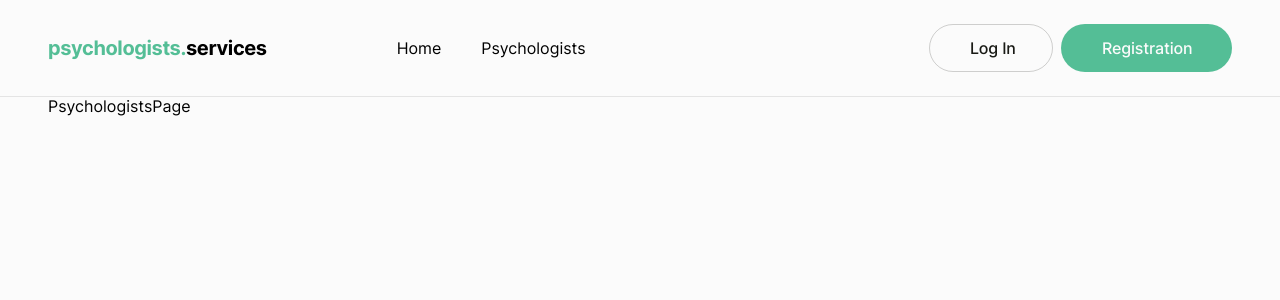
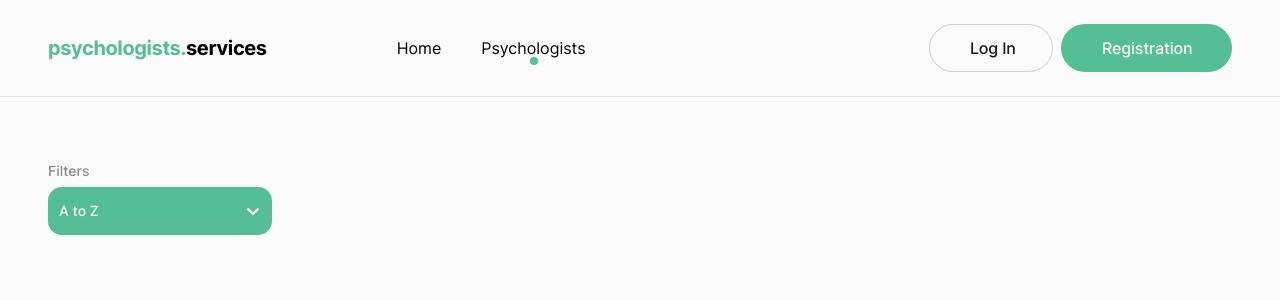
Before and after one commit to Goldenrash-lab/psychologists-service, a React (Vite) app: page /psychologists-service/psychologists in a window 1280 px wide. Shown: the top 300 px of the page. Built offline with nearby package versions, Linux system fonts and the light colour scheme.

Commit message:
markup filter select + add lib react-select

```diff
--- a/package.json
+++ b/package.json
@@ -20,6 +20,7 @@
     "react-dom": "^18.2.0",
     "react-redux": "^9.1.0",
     "react-router-dom": "^6.22.3",
+    "react-select": "^5.8.0",
     "styled-components": "^6.1.8"
   },
   "devDependencies": {
--- a/src/components/Filters/Filters.jsx
+++ b/src/components/Filters/Filters.jsx
@@ -1,5 +1,83 @@
+import { FilterLabel, FilterSelect, FiltersWrapper } from "./Filters.styled";
+
+const options = [
+  { value: "asc", label: "A to Z" },
+  { value: "desc", label: "Z to A" },
+  { value: "after10", label: "Less than 10$" },
+  { value: "past10", label: "Greater than 10$" },
+  { value: "pop", label: "Popular" },
+  { value: "notpop", label: "Not popular" },
+  { value: "all", label: "Show all" },
+];
+
 const Filters = () => {
-  return <div>Filters</div>;
+  return (
+    <FiltersWrapper>
+      <FilterLabel>
+        Filters
+        <FilterSelect
+          components={{
+            IndicatorSeparator: () => null,
+          }}
+          options={options}
+          placeholder="A to Z"
+          styles={{
+            control: (baseStyles, state) => ({
+              ...baseStyles,
+              borderColor: state.isFocused
+                ? "var(--light-green)"
+                : "transparent",
+              backgroundColor: "var(--green)",
+              color: "var(--white)",
+              borderRadius: "14px",
+              height: "48px",
+            }),
+            dropdownIndicator: (s) => ({
+              ...s,
+              color: "var(--white)",
+            }),
+            option: (b) => ({
+              ...b,
+              color: "var(--black)",
+              cursor: "pointer",
+            }),
+            menu: (styles) => ({
+              ...styles,
+              borderRadius: "14px",
+              color: "var(--white)",
+            }),
+            placeholder: (defaultStyles) => ({
+              ...defaultStyles,
+              color: "var(--white)",
+            }),
+            menuList: (styles) => ({
+              ...styles,
+              borderRadius: "14px",
+              color: "var(--white)",
+              "::-webkit-scrollbar": {
+                width: "8px",
+              },
+              "::-webkit-scrollbar-track": {
+                borderRadius: "10px",
+
+                background: "rgba(255, 255, 255, 0.05)",
+              },
+              "::-webkit-scrollbar-thumb": {
+                borderRadius: "10px",
+
+                background: "rgba(18, 20, 23, 0.05)",
+              },
+              "::-webkit-scrollbar-thumb:hover": {
+                borderRadius: "10px",
+
+                background: "rgba(7, 8, 9, 0.05)",
+              },
+            }),
+          }}
+        />
+      </FilterLabel>
+    </FiltersWrapper>
+  );
 };
 
 export default Filters;
--- /dev/null
+++ b/src/components/Filters/Filters.styled.js
@@ -0,0 +1,21 @@
+import styled from "styled-components";
+import Select from "react-select";
+
+export const FiltersWrapper = styled.div`
+  margin-top: 64px;
+  max-width: 224px;
+`;
+export const FilterLabel = styled.label`
+  font-size: 14px;
+  font-weight: 500;
+  color: #8a8a89;
+`;
+export const FilterSelect = styled(Select)`
+  font-size: 14px;
+  font-weight: 500;
+  color: #8a8a89;
+  margin-top: 8px;
+`;
+// export const FiltersWrapper = styled.div`
+
+// `;
--- /dev/null
+++ b/src/components/PsychologistsItem/PsychologistsItem.jsx
@@ -0,0 +1,5 @@
+const PsychologistsItem = () => {
+  return <div>PsychologistsItem</div>;
+};
+
+export default PsychologistsItem;
--- /dev/null
+++ b/src/components/PsychologistsList/PsychologistsList.jsx
@@ -0,0 +1,5 @@
+const PsychologistsList = () => {
+  return <ul></ul>;
+};
+
+export default PsychologistsList;
--- a/src/index.css
+++ b/src/index.css
@@ -36,3 +36,17 @@ a {
   text-decoration: none;
   color: inherit;
 }
+
+.active {
+  position: relative;
+  &::before {
+    content: "";
+    position: absolute;
+    bottom: -8px;
+    background-color: var(--green);
+    width: 8px;
+    height: 8px;
+    border-radius: 50%;
+    left: 47%;
+  }
+}
--- a/src/pages/PsychologistsPage.jsx
+++ b/src/pages/PsychologistsPage.jsx
@@ -1,5 +1,11 @@
+import Filters from "../components/Filters/Filters";
+
 const PsychologistsPage = () => {
-  return <div>PsychologistsPage</div>;
+  return (
+    <div>
+      <Filters />
+    </div>
+  );
 };
 
 export default PsychologistsPage;
```
Also changed, not shown: 1 other file (tests, documents, lock files or other folders).
